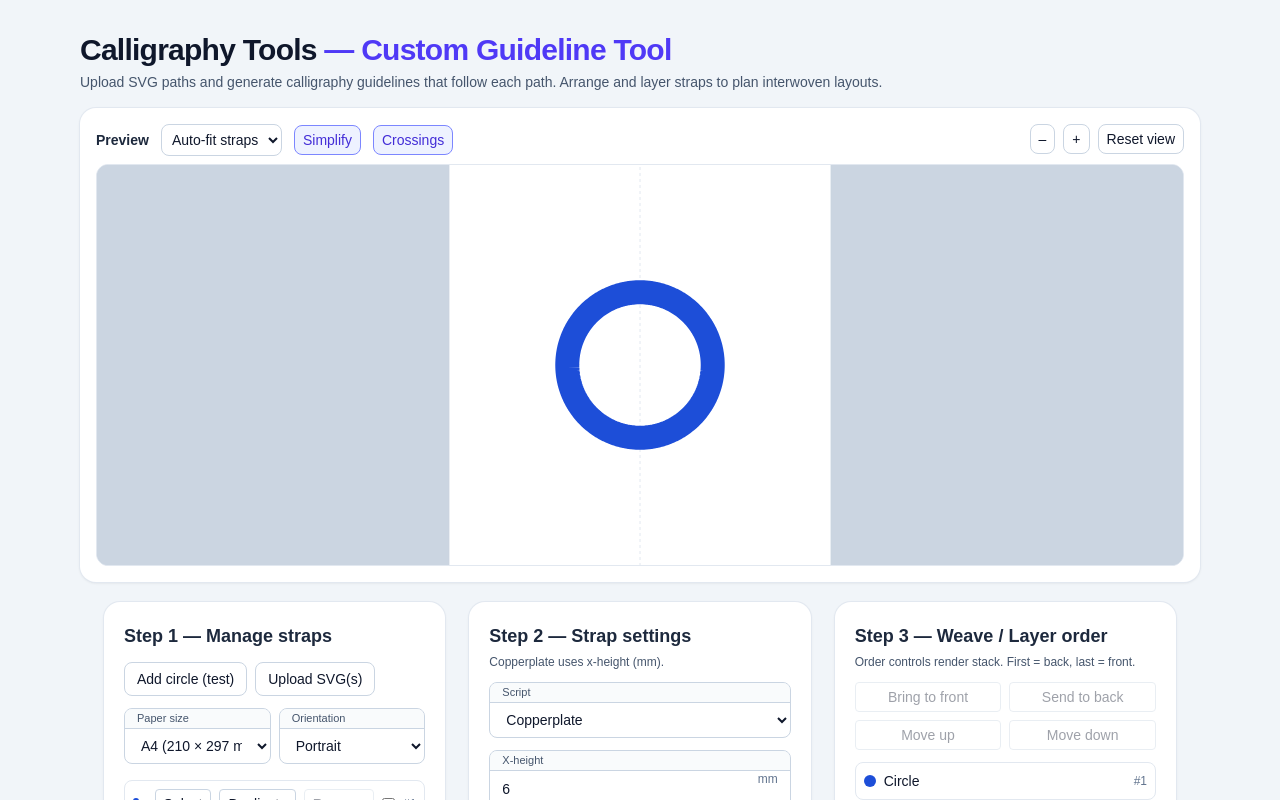
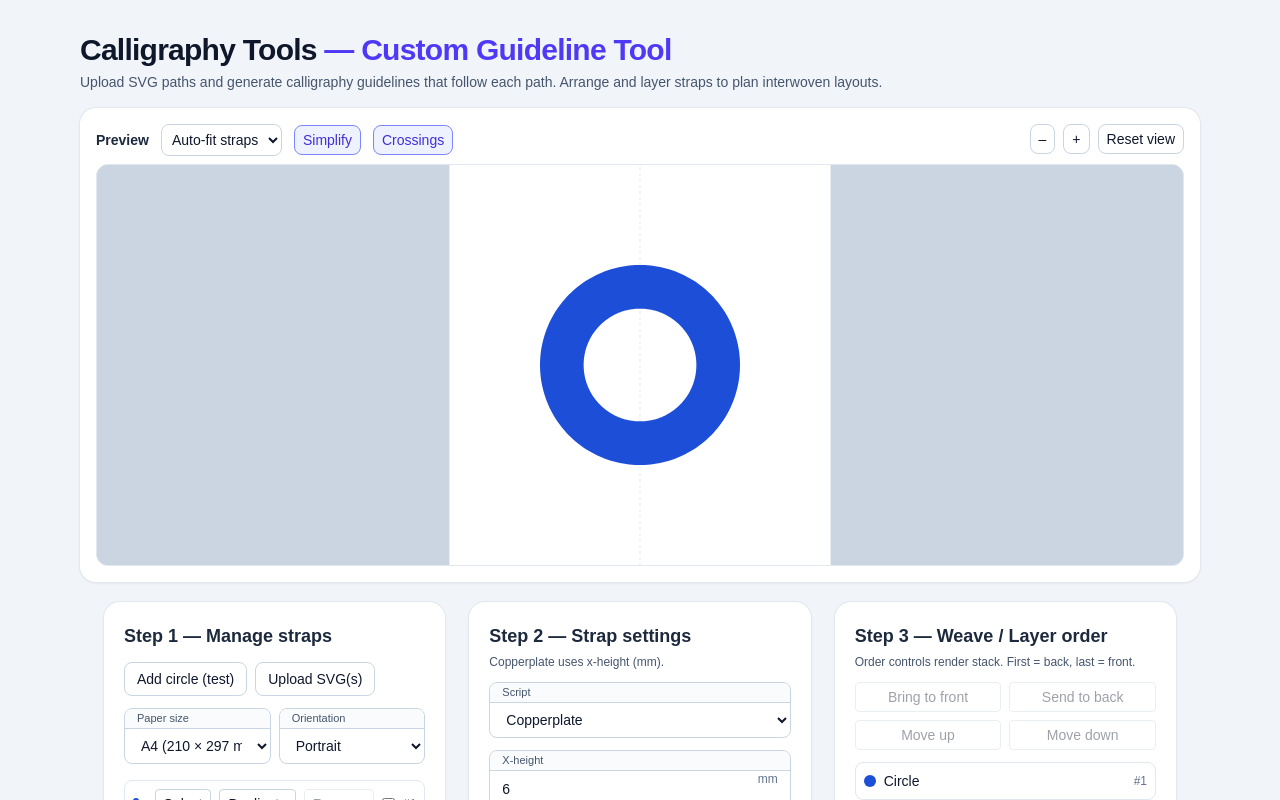
Before and after one commit to mashw/calligraphy-tools, a Next.js app: page /path-guides in a window 1280 px wide. Shown: the top 800 px of the page. Built offline with nearby package versions, Linux system fonts and the light colour scheme.

Commit message:
Render simplify straps as exact guide band polygons

```diff
--- a/src/app/path-guides/page.tsx
+++ b/src/app/path-guides/page.tsx
@@ -6,7 +6,6 @@ import GuideOverlay from '@/components/preview/GuideOverlay';
 import { PAPERS_MM, pathD } from '@/lib/curve-helpers';
 import { buildGuideSet } from '@/lib/guides/guide-template';
 import { findCrossingsForStraps, type Crossing, type Pt } from '@/lib/paths/intersections';
-import { polylineSubpathD } from '@/lib/paths/polyline-subpath';
 import { samplePathDToPolyline } from '@/lib/paths/sample-svg-path';
 import { transformPolyline } from '@/lib/paths/transform';
 import { SCRIPT_PROFILES, type ScriptId } from '@/lib/scripts';
@@ -153,6 +152,14 @@ const fitStrapToPage = ({
   const scalePct = Math.max(5, Math.min(400, Math.min(availW / Math.max(b.w, 1e-6), availH / Math.max(b.h, 1e-6)) * 100 * 0.9));
   const offset = { x: centerX - localCenter.x, y: centerY - localCenter.y };
   return { scalePct, offset };
+};
+
+
+const bandPolygonD = (asc: Pt[], desc: Pt[]) => {
+  if (!asc?.length || !desc?.length) return '';
+  const a = asc.map((p) => `${p.x},${p.y}`).join(' L ');
+  const d = [...desc].reverse().map((p) => `${p.x},${p.y}`).join(' L ');
+  return `M ${a} L ${d} Z`;
 };
 
 const slotOrderForPair = (crossingsForPair: Crossing[], aPts: Pt[], bPts: Pt[]) => {
@@ -375,7 +382,7 @@ export default function PathGuidesPage() {
     });
     const metrics = guideMetrics(strap);
 
-    const guideSet = !simplify && transformed.length > 1
+    const guideSet = transformed.length > 1
       ? buildGuideSet(strap.script === 'Copperplate' ? 'copperplate' : 'blackletter', {
           baseline: transformed,
           xMM: metrics.xMM,
@@ -394,7 +401,7 @@ export default function PathGuidesPage() {
       : null;
 
     return { strap, transformed, guideSet, metrics, localCenter, sampled };
-  }), [simplify, straps]);
+  }), [straps]);
 
   const totalSegments = useMemo(
     () => renderData.reduce((sum, r) => sum + Math.max(0, r.transformed.length - 1), 0),
@@ -868,7 +875,7 @@ const setCrossingOver = (crossing: Crossing, overId: string) => {
               <rect x={0} y={0} width={box.w} height={box.h} fill="white" stroke="#cbd5e1" strokeWidth={0.6} vectorEffect="non-scaling-stroke" />
               <line x1={centerX} y1={0} x2={centerX} y2={box.h} stroke="#e2e8f0" strokeDasharray="3 3" vectorEffect="non-scaling-stroke" />
 
-              {renderData.map(({ strap, transformed, guideSet, metrics }) => (
+              {renderData.map(({ strap, transformed, guideSet }) => (
                 <g
   key={strap.id}
   mask={
@@ -877,17 +884,27 @@ const setCrossingOver = (crossing: Crossing, overId: string) => {
       : undefined
   }
 >
-                  {transformed.length > 1 && (
+                  {simplify ? (
+                    guideSet && (
+                      <path
+                        d={bandPolygonD(guideSet.ascLine, guideSet.descLine)}
+                        fill={strap.color}
+                        stroke="none"
+                        vectorEffect="non-scaling-stroke"
+                        pointerEvents="fill"
+                        onPointerDown={beginStrapDrag(strap.id)}
+                      />
+                    )
+                  ) : transformed.length > 1 && (
                     <path
                       d={pathD(transformed)}
                       fill="none"
                       stroke={strap.color}
-                      strokeWidth={simplify ? metrics.bandWidthMM : 0.9}
+                      strokeWidth={0.9}
                       strokeLinecap="round"
                       strokeLinejoin="round"
                       vectorEffect="non-scaling-stroke"
-                      pointerEvents={simplify ? 'stroke' : 'none'}
-                      onPointerDown={simplify ? beginStrapDrag(strap.id) : undefined}
+                      pointerEvents="none"
                     />
                   )}
                   {!simplify && guideSet && (
@@ -918,18 +935,20 @@ const setCrossingOver = (crossing: Crossing, overId: string) => {
 
               {simplify && crossingsWithOverrides.map((crossing) => {
                 const over = strapById.get(crossing.overId);
-                const overPts = transformedById.get(crossing.overId);
-                if (!over || !overPts) return null;
+                if (!over?.guideSet) return null;
 
                 const overSeg = crossing.overId === crossing.aId ? crossing.aSeg : crossing.bSeg;
-                const overT = crossing.overId === crossing.aId ? crossing.aT : crossing.bT;
-                const halfLenMM = Math.min(14, Math.max(5, over.metrics.bandWidthMM * 0.75));
-                const dOver = polylineSubpathD(overPts, overSeg, overT, halfLenMM);
+                const centerIdx = overSeg + 1;
+                const dOver = bandWindowDFromGuideSet(
+                  over.guideSet,
+                  centerIdx,
+                  Math.max(12, over.metrics.bandWidthMM * 2.5),
+                );
                 if (!dOver) return null;
 
                 return (
                   <g key={`weave-${crossing.id}`} pointerEvents="none">
-                    <path d={dOver} fill="none" stroke={over.strap.color} strokeWidth={over.metrics.bandWidthMM} strokeLinecap="round" strokeLinejoin="round" vectorEffect="non-scaling-stroke" />
+                    <path d={dOver} fill={over.strap.color} stroke="none" vectorEffect="non-scaling-stroke" />
                   </g>
                 );
               })}
```
